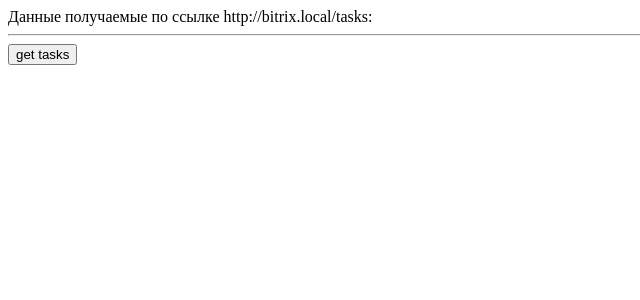
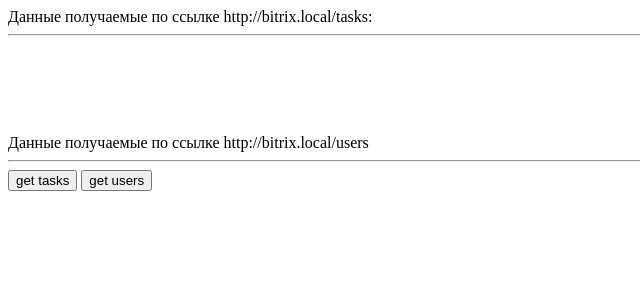
Before and after one commit to Sadbot/Task-Tracking, a PHP site: page /web/index.html in a window 1280 px wide. Shown: the top 300 px of the page, without its empty margins (0-640 px from the left). Run offline with PHP 8.4, Linux system fonts and the light colour scheme; some libraries are stand-ins or nearby versions.

Commit message:
19_11 userlist tasklist

```diff
--- a/web/Database.php
+++ b/web/Database.php
@@ -15,9 +15,9 @@
 class Database extends PDO
 {
 
-    public function __construct()
+    public function __construct($DB_TYPE, $DB_HOST, $DB_NAME, $DB_USER, $DB_PASS)
     {
-        parent::__construct(DB_TYPE.':host='.DB_HOST.';dbname='.DB_NAME, DB_USER, DB_PASS);
+        parent::__construct($DB_TYPE.':host='.$DB_HOST.';dbname='.$DB_NAME, $DB_USER, $DB_PASS);
 
         //parent::setAttribute(PDO::ATTR_ERRMODE, PDO::ERRMODE_EXCEPTIONS);
     }
--- a/web/index.html
+++ b/web/index.html
@@ -1,5 +1,5 @@
 <!doctype html>
-<html ng-app="TaskTracker">
+<html ng-app="tt">
     <head>
         <meta charset="utf-8">
         <title>Task Tracker</title>
@@ -13,15 +13,26 @@
     </head>
     <body >
 
-        <div class="content" ng-controller="FirstCtrl">
+        <div class="content" ng-controller="TaskCtrl">
             Данные получаемые по ссылке http://bitrix.local/tasks:
 
-            <div ng-repeat="n in data">
+            <div ng-repeat="n in tasks">
                 {{n | json}}
             </div>
             <hr>
 
+
+            <br/><br/><br/><br/><br/>
+
+
+            Данные получаемые по ссылке http://bitrix.local/users
+
+            <div ng-repeat="n in users">
+                {{n | json}}
+            </div>
+            <hr>
             <button ng-click="getTask()">get tasks</button>
+            <button ng-click="getUser()">get users</button>
         </div>
 
     </body>
--- a/web/js/controller.js
+++ b/web/js/controller.js
@@ -1,6 +1,8 @@
-var TaskTracker=angular.module('TaskTracker',[]);
+(function () {
 
-TaskTracker.controller('FirstCtrl', ['$scope', '$http', function ($scope, $http) {
+    var tt = angular.module('tt', []);
+
+    tt.controller('TaskCtrl', ['$scope', '$http', function ($scope, $http) {
 
             $scope.getTask = function () {
                 $http({
@@ -9,11 +11,27 @@ TaskTracker.controller('FirstCtrl', ['$scope', '$http', function ($scope, $http)
                 })
                         .then(function (response) {
                             $scope.status = response.status;
-                        $scope.data = response.data;
+                            $scope.tasks = response.data;
                         }, function (response) {
-                        $scope.data = response.data || "Request failed";
+                            $scope.tasks = response.data || "Request failed";
                             $scope.status = response.status;
                         });
             };
 
+            $scope.getUser = function () {
+                $http({
+                    method: 'GET',
+                    url: '/users'
+                })
+                        .then(function (response) {
+                            $scope.status = response.status;
+                            $scope.users = response.data;
+                        }, function (response) {
+                            $scope.data = response.data || "Request failed";
+                            $scope.users = response.status;
+                        });
+            };
+
         }]);
+
+})();
```
Also changed, not shown: web/rest.php (+19 -4 lines). Lines whose indentation alone changed are shown as unchanged.
